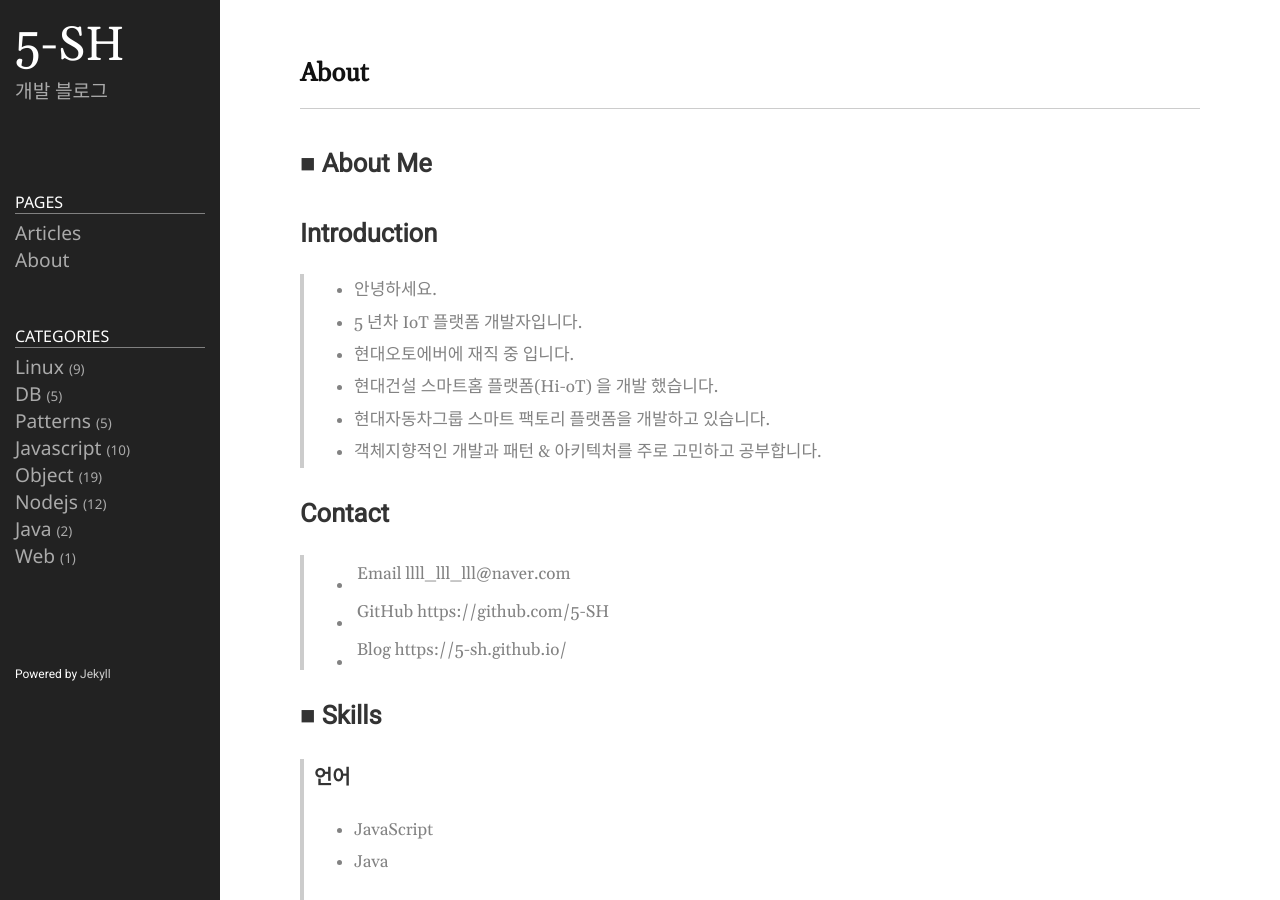
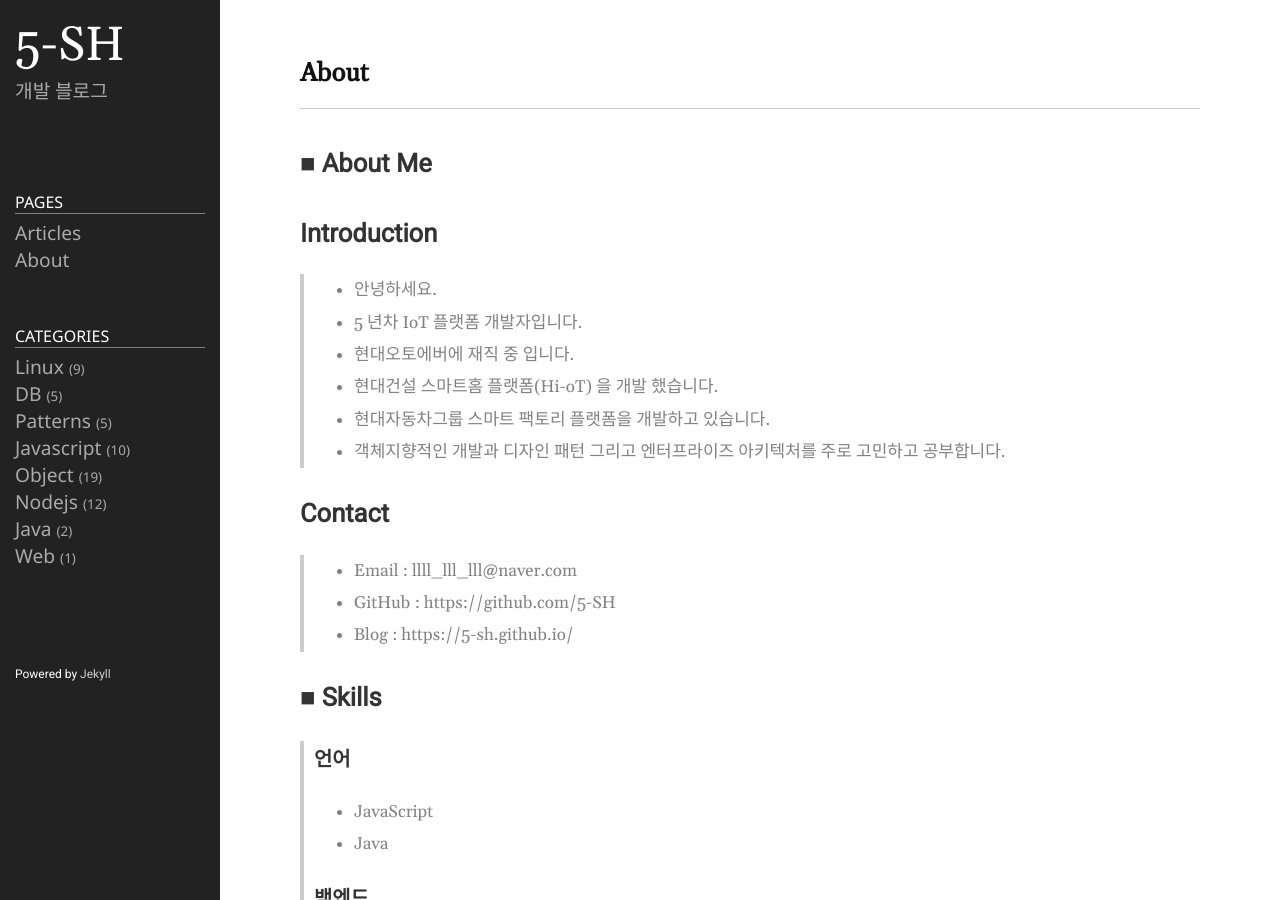
Before and after one commit to 5-SH/5-sh.github.io-deprecated, a Jekyll site: the page built from about.md, in a window 1280 px wide and 900 px high. Built offline with Jekyll 4.4.1, drawn with Linux system fonts in a browser that asks for light colours; some of the changed text lies outside the part shown.

Commit message:
about me 수정

```diff
--- a/about.md
+++ b/about.md
@@ -11,12 +11,12 @@ permalink: /about/
 >   - 현대오토에버에 재직 중 입니다.
 >   - 현대건설 스마트홈 플랫폼(Hi-oT) 을 개발 했습니다.
 >   - 현대자동차그룹 스마트 팩토리 플랫폼을 개발하고 있습니다.
->   - 객체지향적인 개발과 패턴 & 아키텍처를 주로 고민하고 공부합니다.
+>   - 객체지향적인 개발과 디자인 패턴 그리고 엔터프라이즈 아키텍처를 주로 고민하고 공부합니다.
 
 ## Contact
->   - Email | llll_lll_lll@naver.com
->   - GitHub | https://github.com/5-SH
->   - Blog | https://5-sh.github.io/
+>   - Email :  llll_lll_lll@naver.com
+>   - GitHub : https://github.com/5-SH
+>   - Blog : https://5-sh.github.io/
 
 # ■ Skills
 > ### 언어
@@ -97,7 +97,8 @@ permalink: /about/
 ### 4. Articles
 >   - [Node.js 에서 pool 을 사용하면 pool size 만큼 RDBMS 에서 활용하지 않는 이유](https://5-sh.github.io/nodejs/2021/06/23/unixODBC-pool-nodejs-session-pool.html)
 >   - [자바스크립트 클로저 메모리 누수](https://5-sh.github.io/javascript/2021/04/27/javascript-closure-memory-leak.html)
->   - [V8 엔진의 heap 메모리 구조와 메모리 사용량이 계속 증가하는 이유](https://5-sh.github.>io/nodejs/2021/05/13/v8-heap-memory-and-why-memory-usage-keep-on-growing.html)
+>   - [Node.js addon 의 worker_thread 에서 v8 메모리에 엑세스 하는 방법](https://5-sh.github.io/nodejs/2021/07/16/how-not-to-access-nodejs-from-c-worker-thread.html)
+>   - [V8 엔진의 heap 메모리 구조와 메모리 사용량이 계속 증가하는 이유](https://5-sh.github.io/nodejs/2021/05/13/v8-heap-memory-and-why-memory-usage-keep-on-growing.html)
 
 # ■ Awards
 ### 1. GIF 2015 웨어러블 해커톤 대회 미래창조과학부장관상 수상
```
